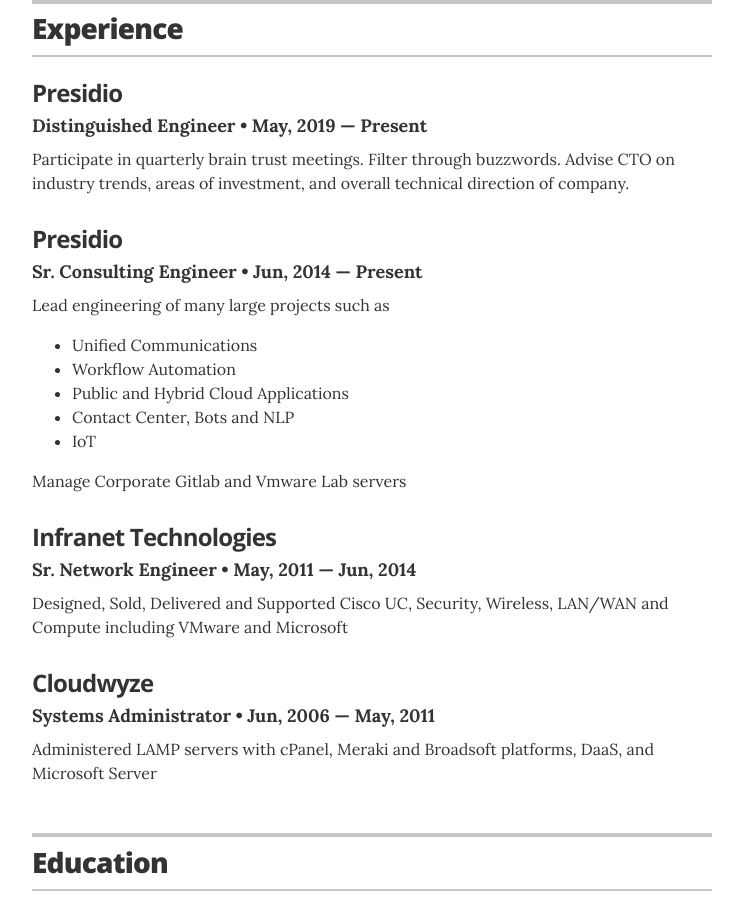
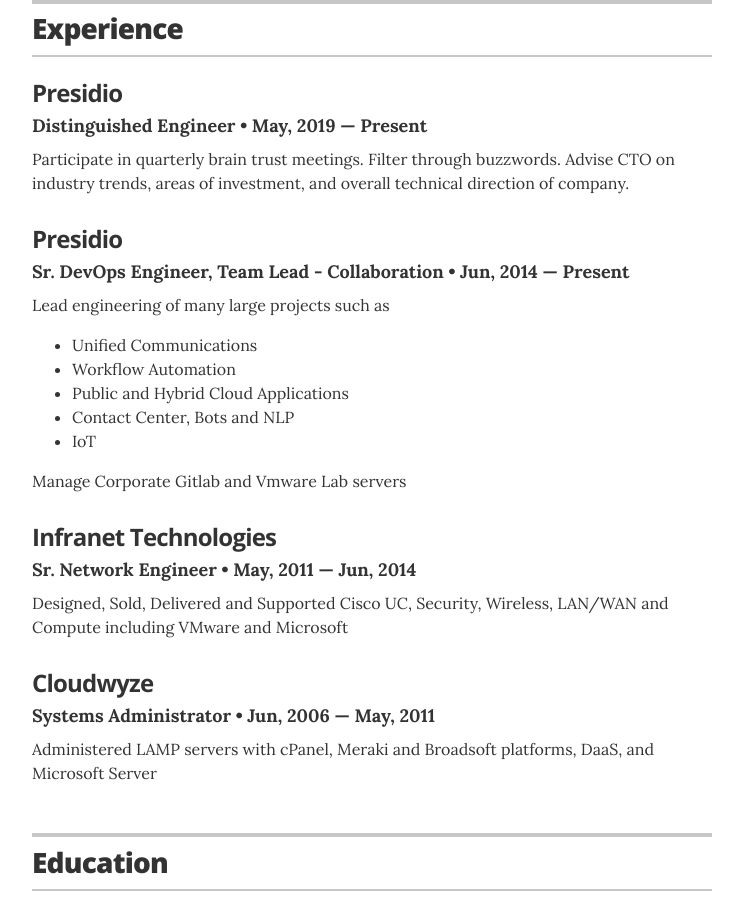
Before and after one commit to levensailor/cv, a Jekyll site: the page built from index.html, in a window 1280 px wide and 900 px high, scrolled down 534 px. Shown: the whole window, without its empty margins (268-1011 px from the left). Built offline with Jekyll 4.4.1, drawn with Linux system fonts in a browser that asks for light colours.

Commit message:
Update experience.yml

```diff
--- a/_data/experience.yml
+++ b/_data/experience.yml
@@ -7,7 +7,7 @@
 
 # Director of Digital Stratgy
 - company: Presidio
-  position: Sr. Consulting Engineer
+  position: Sr. DevOps Engineer, Team Lead - Collaboration
   duration: Jun, 2014 &mdash; Present
   summary: Lead engineering of many large projects such as <ul class="resume-item-list"><li>Unified Communications</li><li>Workflow Automation</li><li>Public and Hybrid Cloud Applications</li><li>Contact Center, Bots and NLP</li><li>IoT</li></ul> Manage Corporate Gitlab and Vmware Lab servers
 
```
